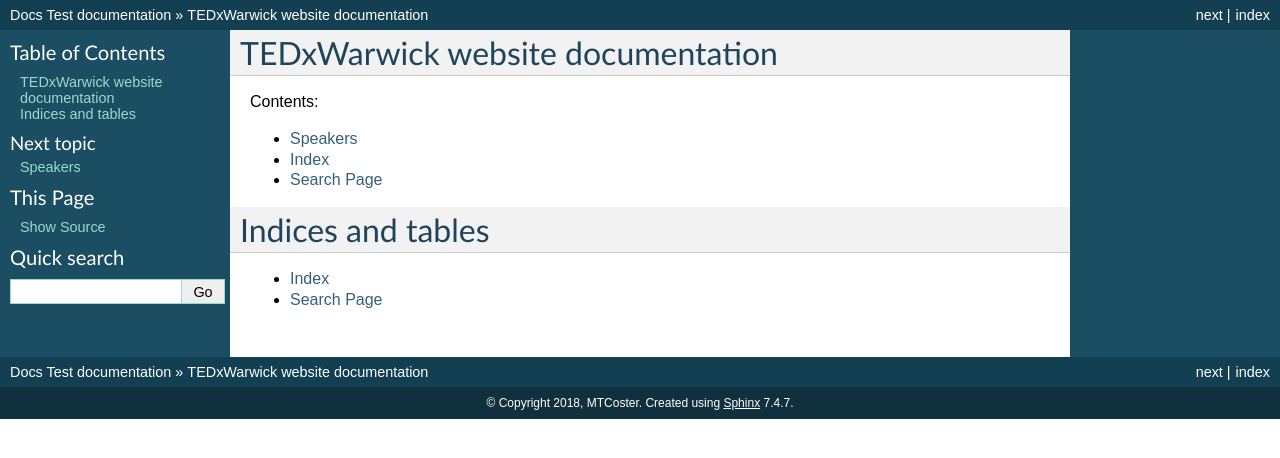
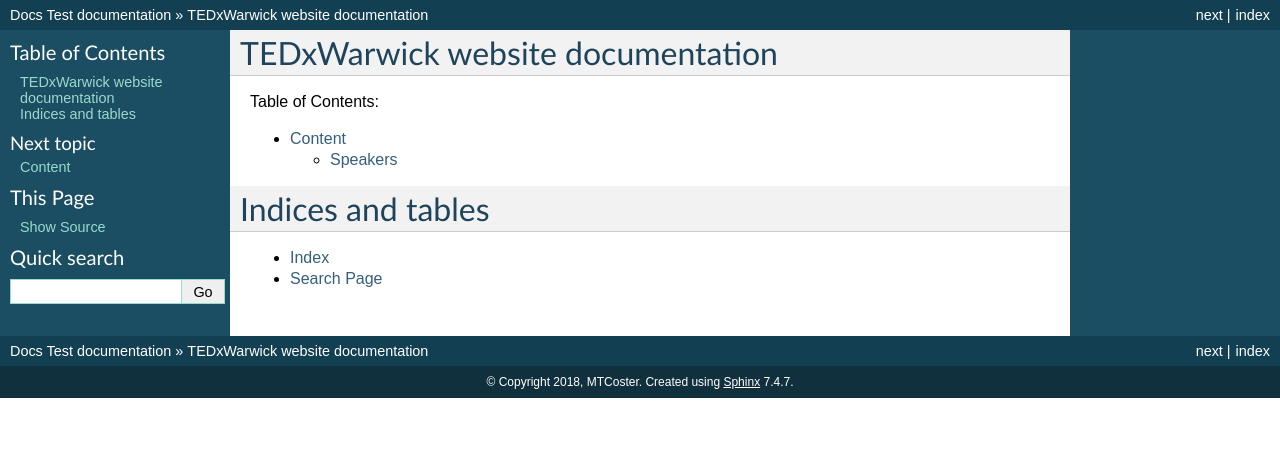
Before and after one commit to MTCoster/docs-test, a Sphinx documentation site: the page built from docs/index.rst, in a window 1280 px wide. Shown: the top 458 px of the page. Built offline with Sphinx 7.4.7, drawn with Linux system fonts in a browser that asks for light colours.

Commit message:
Fixed toctree, perhaps

```diff
--- a/docs/content/index.rst
+++ b/docs/content/index.rst
@@ -3,6 +3,6 @@
 
 .. toctree::
    :maxdepth: 2
-   :caption: Contents:
+   :caption: Content Pages:
 
    speakers
--- a/docs/index.rst
+++ b/docs/index.rst
@@ -7,12 +7,10 @@
 =================================
 
 .. toctree::
-   :maxdepth: 2
-   :caption: Contents:
+   :maxdepth: 3
+   :caption: Table of Contents:
 
-   content/speakers
-   genindex
-   search
+   content/index
 
 Indices and tables
 ==================
```
